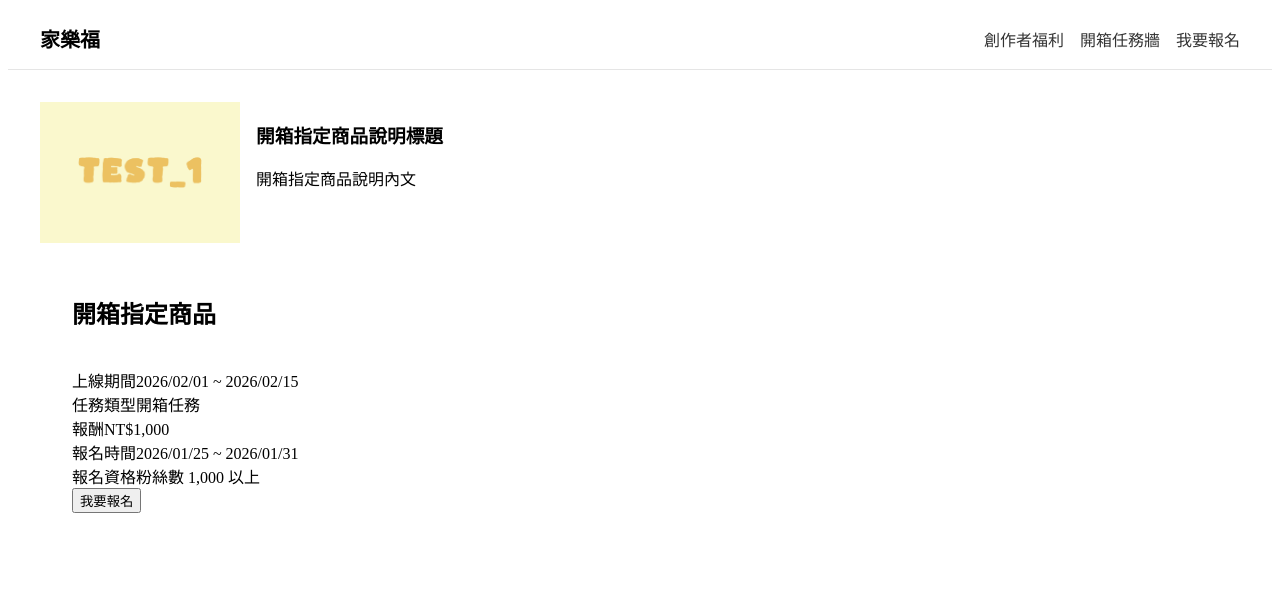
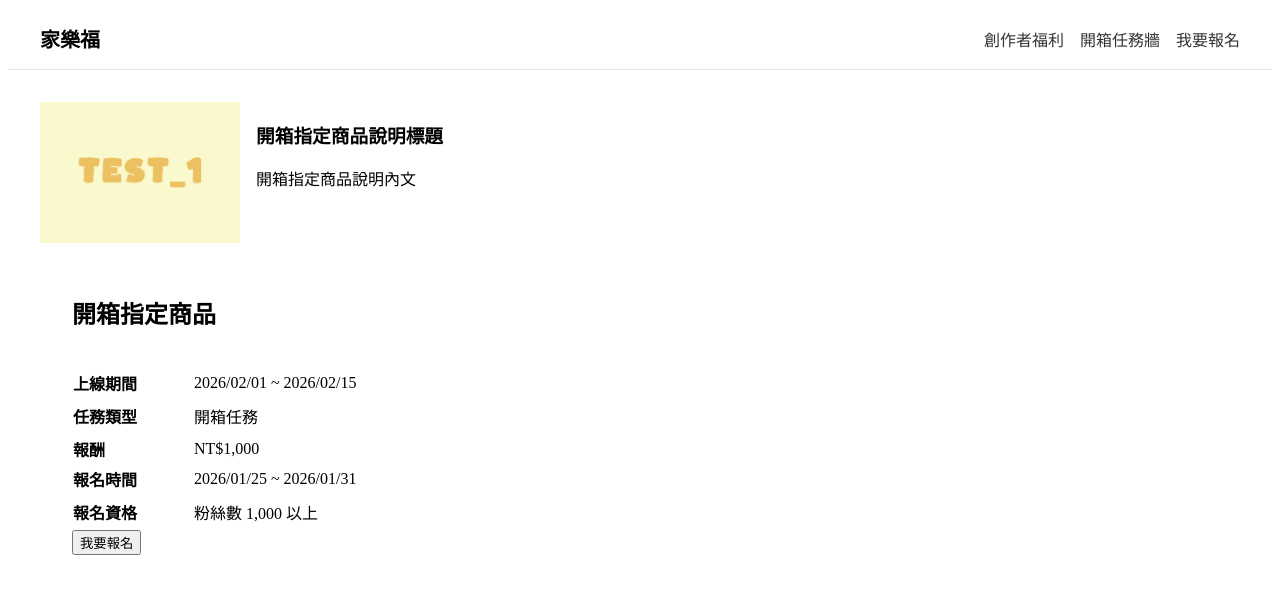
Before and after one commit to bill1216s/CatDogCode, a Vue app: page /mission/1 in a window 1280 px wide. Shown: the top 594 px of the page. Built offline with nearby package versions, Linux system fonts and the light colour scheme.

Commit message:
put missiondetail into a table

```diff
--- a/src/views/MissionDetail.vue
+++ b/src/views/MissionDetail.vue
@@ -11,13 +11,29 @@
   <div class="detail">
     <h2>{{ mission.title }}</h2>
     <br>
-    <div class="info">
-      <div><span>上線期間</span><span>{{ mission.period }}</span></div>
-      <div><span>任務類型</span><span>{{ mission.type }}</span></div>
-      <div><span>報酬</span><span>{{ mission.reward }}</span></div>
-      <div><span>報名時間</span><span>{{ mission.signup_time }}</span></div>
-      <div><span>報名資格</span><span>{{ mission.signup_quali }}</span></div>
-    </div>
+    <table class="info">
+      <tr>
+        <th>上線期間</th>
+        <td>{{ mission.period }}</td>
+      </tr>
+      <tr>
+        <th>任務類型</th>
+        <td>{{ mission.type }}</td>
+      </tr>
+      <tr>
+        <th>報酬</th>
+        <td>{{ mission.reward }}</td>
+      </tr>
+      <tr>
+        <th>報名時間</th>
+        <td>{{ mission.signup_time }}</td>
+      </tr>
+      <tr>
+        <th>報名資格</th>
+        <td>{{ mission.signup_quali }}</td>
+      </tr>
+    </table>
+
 
     <router-link :to="{
       path: '/signup',
@@ -73,4 +89,19 @@ export default {
 img {
   width: 200px;
 }
+
+.info {
+  width: 100%;
+  border-collapse: collapse;
+}
+
+.info th {
+  text-align: left;
+  width: 120px;
+  color: #000000;
+}
+
+.info td {
+  padding: 6px 0;
+}
 </style>
```
